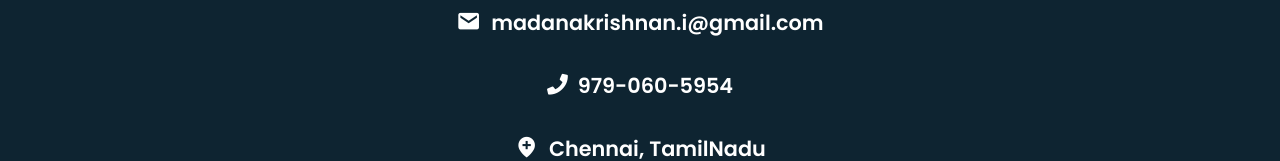
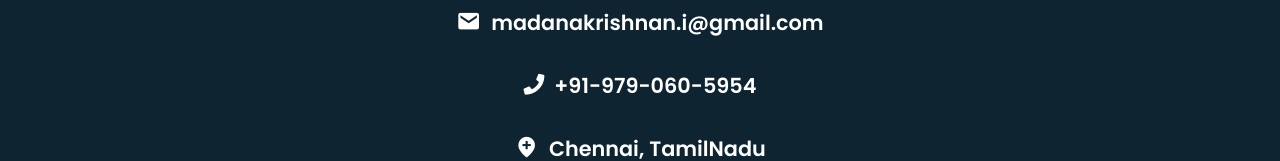
Before and after one commit to madanakrishnanmasai/portfolio_site, a plain HTML site: page index.html in a window 1280 px wide. Shown: the part 2648-2809 px from the top of the page. Drawn offline with nearby package versions, Linux system fonts and the light colour scheme.

Commit message:
Minor changes

```diff
--- a/index.html
+++ b/index.html
@@ -571,7 +571,7 @@
       >
         <i class="fas fa-phone"></i>
         <a href="tel:+919790605954" style="text-decoration: none; color: white"
-          >979-060-5954</a
+          >+91-979-060-5954</a
         >
       </p>
       <p
```
